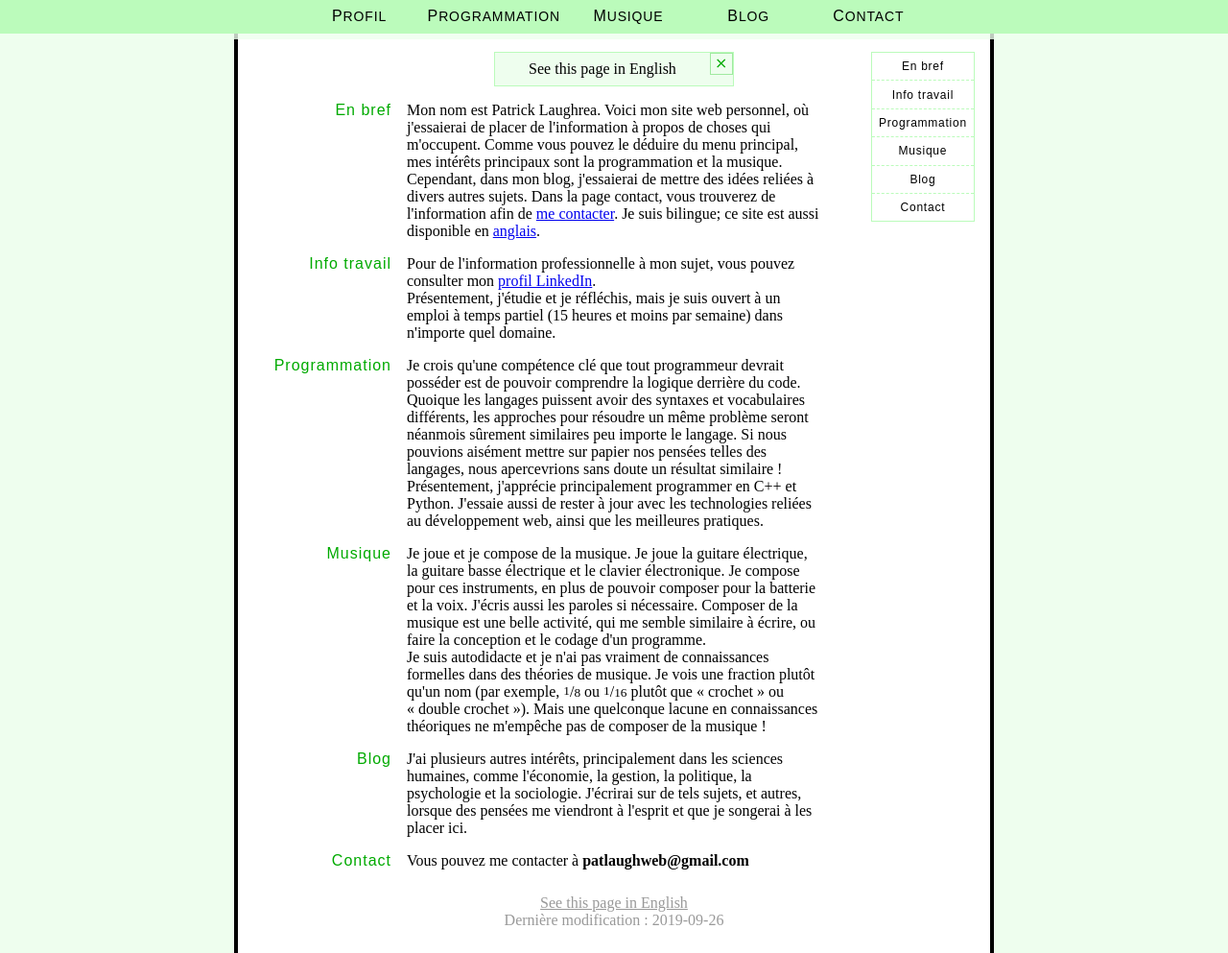
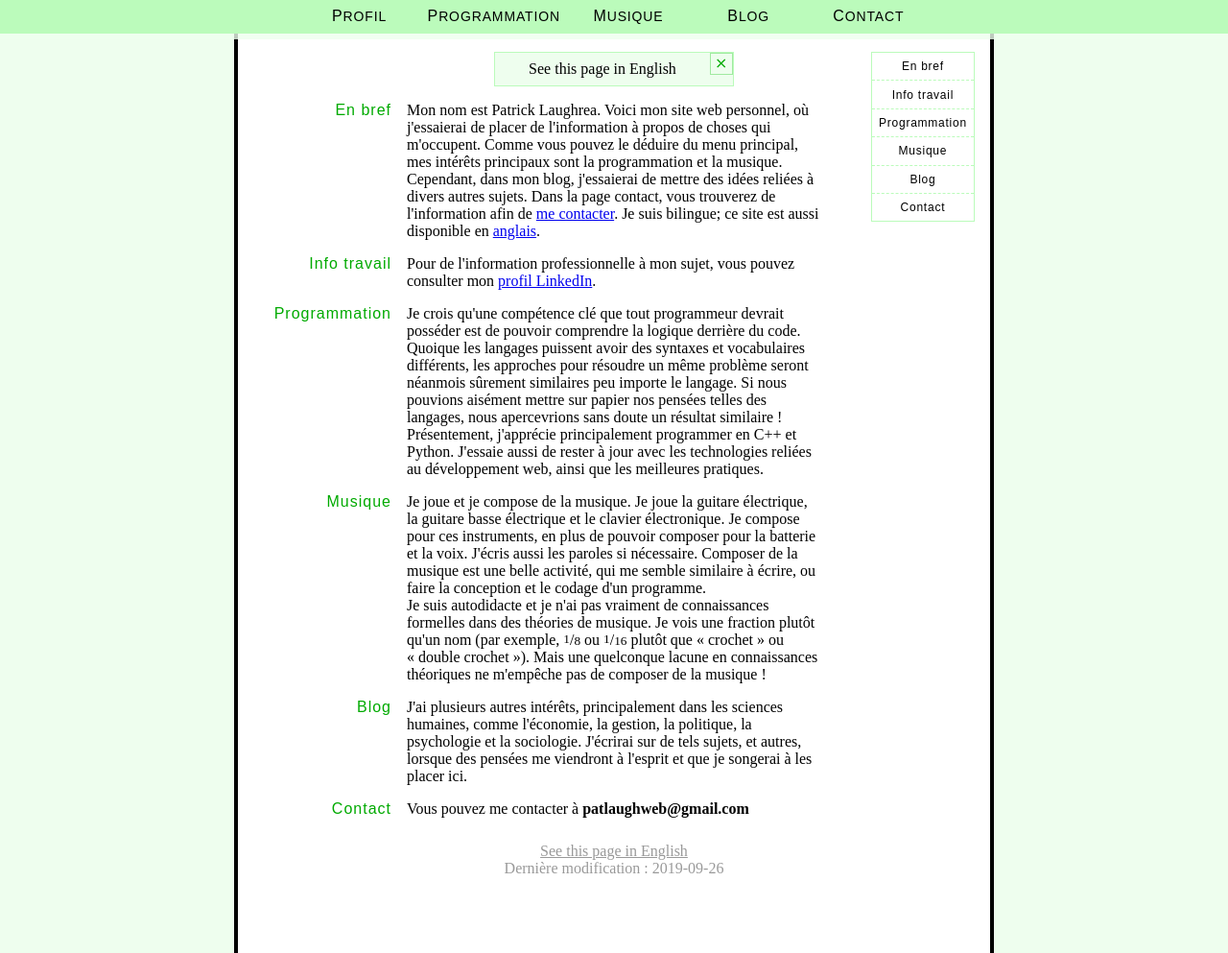
Before and after one commit to Pat-Laugh/pat-laugh.github.io, a Jekyll site: the page built from fr/index.html, in a window 1280 px wide and 993 px high. Shown: the whole window at 96% size. Built offline with Jekyll 4.4.1, drawn with Linux system fonts in a browser that asks for light colours.

Commit message:
302 Remove line about part time job

```diff
--- a/en/index.html
+++ b/en/index.html
@@ -30,9 +30,6 @@ content_list:
  - >
     For professional information about me, you can check my
     <a href="https://www.linkedin.com/in/pat-laugh">LinkedIn profile</a>.
-    <br>
-    Currently, I'm studying and thinking, but I'm open to a part time job (15
-    hours or less per week) in any field.
  - >
     I believe an important skill for any programmer is
     to be able to understand the logic behind code. While languages may have different
--- a/fr/index.html
+++ b/fr/index.html
@@ -31,9 +31,6 @@ content_list:
  - >
     Pour de l'information professionnelle à mon sujet, vous pouvez consulter mon
     <a href="https://www.linkedin.com/in/pat-laugh/fr">profil LinkedIn</a>.
-    <br>
-    Présentement, j'étudie et je réfléchis, mais je suis ouvert à un emploi à
-    temps partiel (15 heures et moins par semaine) dans n'importe quel domaine.
  - >
     Je crois qu'une
     compétence clé que tout programmeur devrait posséder est de pouvoir comprendre la logique
```
